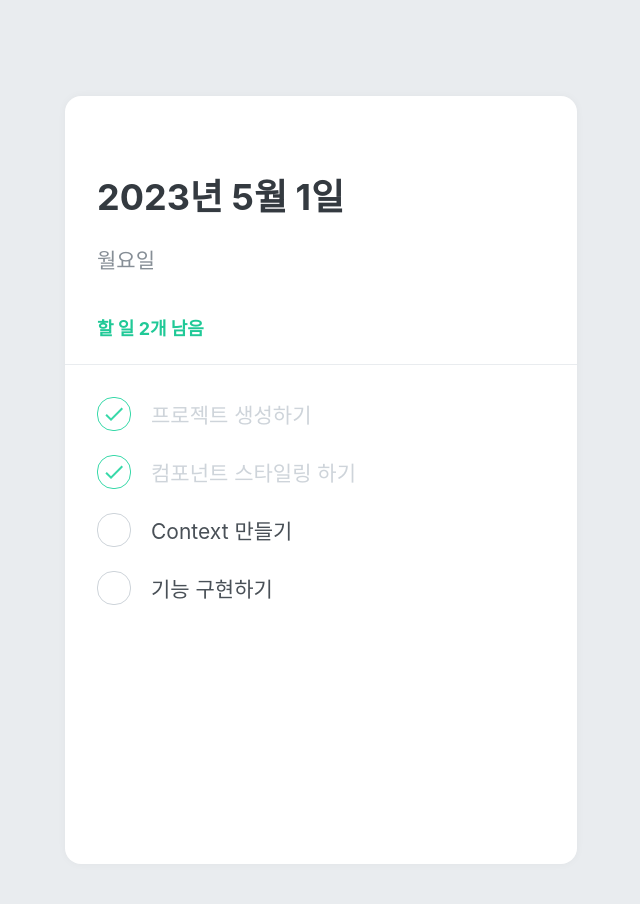
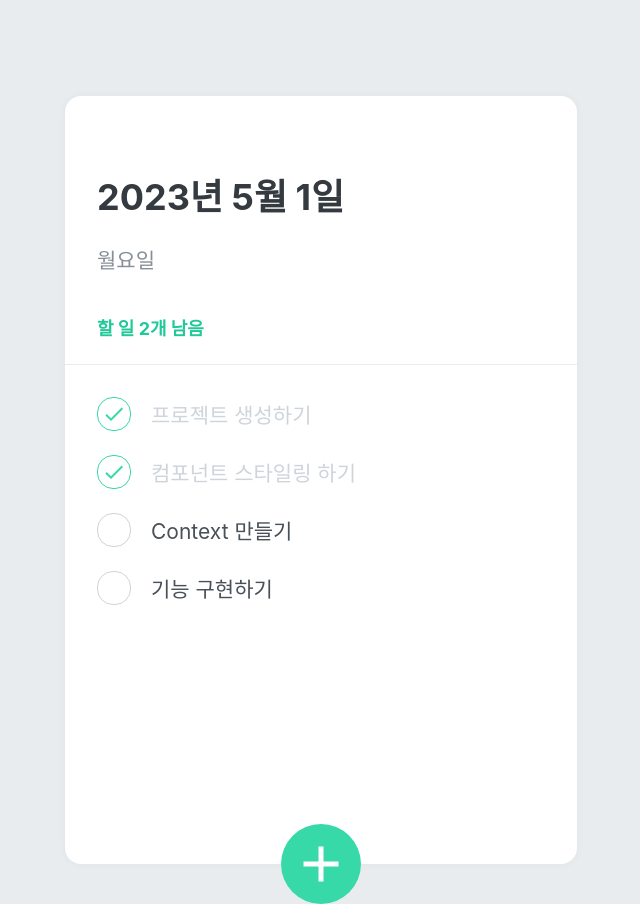
Before and after one commit to subin9192/react-tutorial, a React (Create React App) app in the folder mashup-todolist/: page / in a window 1280 px wide. Shown: the whole page, without its empty margins (319-959 px from the left). Built offline with nearby package versions, Linux system fonts and the light colour scheme.

Commit message:
TodoList UI

```diff
--- a/mashup-todolist/src/App.js
+++ b/mashup-todolist/src/App.js
@@ -3,6 +3,7 @@ import { createGlobalStyle } from "styled-components";
 import TodoTemplate from "./components/TodoTemplate";
 import TodoHead from "./components/TodoHead";
 import TodoList from "./components/TodoList";
+import TodoCreate from "./components/TodoCreate";
 
 const GlobalStyle = createGlobalStyle`
   body {
@@ -17,6 +18,7 @@ function App() {
       <TodoTemplate>
         <TodoHead />
         <TodoList />
+        <TodoCreate />
       </TodoTemplate>
     </>
   );
--- a/mashup-todolist/src/components/TodoCreate.js
+++ b/mashup-todolist/src/components/TodoCreate.js
@@ -1,4 +1,4 @@
-import React from "react";
+import React, { useState } from "react";
 import styled, { css } from "styled-components";
 import { MdAdd } from "react-icons/md";
 
@@ -30,10 +30,46 @@ const CircleButton = styled.button`
 
   border: none;
   outline: none;
+
+  transition: 0.125s all ease-in;
+  ${(props) =>
+    props.open &&
+    css`
+      background: #ff6b6b;
+      &:hover {
+        background: #ff8787;
+      }
+      &:active {
+        background: #fa5252;
+      }
+      transform: translate(-50%, 50%) rotate(45deg);
+    `}
+`;
+
+const InsertFormPositioner = styled.div`
+  width: 100%;
+  bottom: 0;
+  left: 0;
+  position: absolute;
+`;
+
+const InsertForm = styled.div`
+  background: #f8f9fa;
+  padding: 32px;
+  padding-bottom: 72px;
+  border-bottom-left-radius: 16px;
+  border-bottom-right-radius: 16px;
 `;
 
 function TodoCreate() {
-  return <div></div>;
+  const [open, setOpen] = useState(false);
+  const onToggle = () => setOpen(!open);
+
+  return (
+    <CircleButton onClick={onToggle} open={open}>
+      <MdAdd />
+    </CircleButton>
+  );
 }
 
 export default TodoCreate;
```
